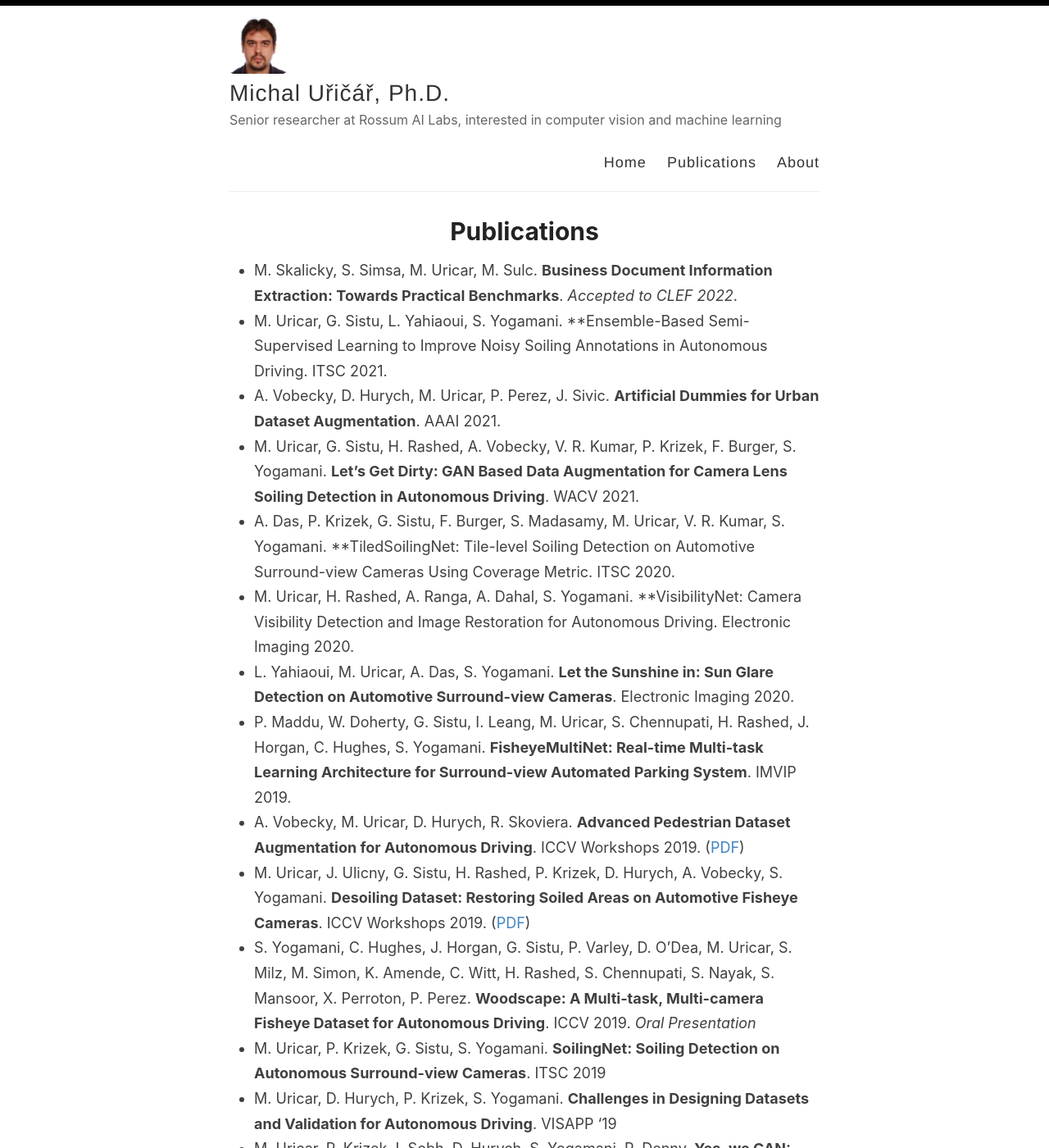
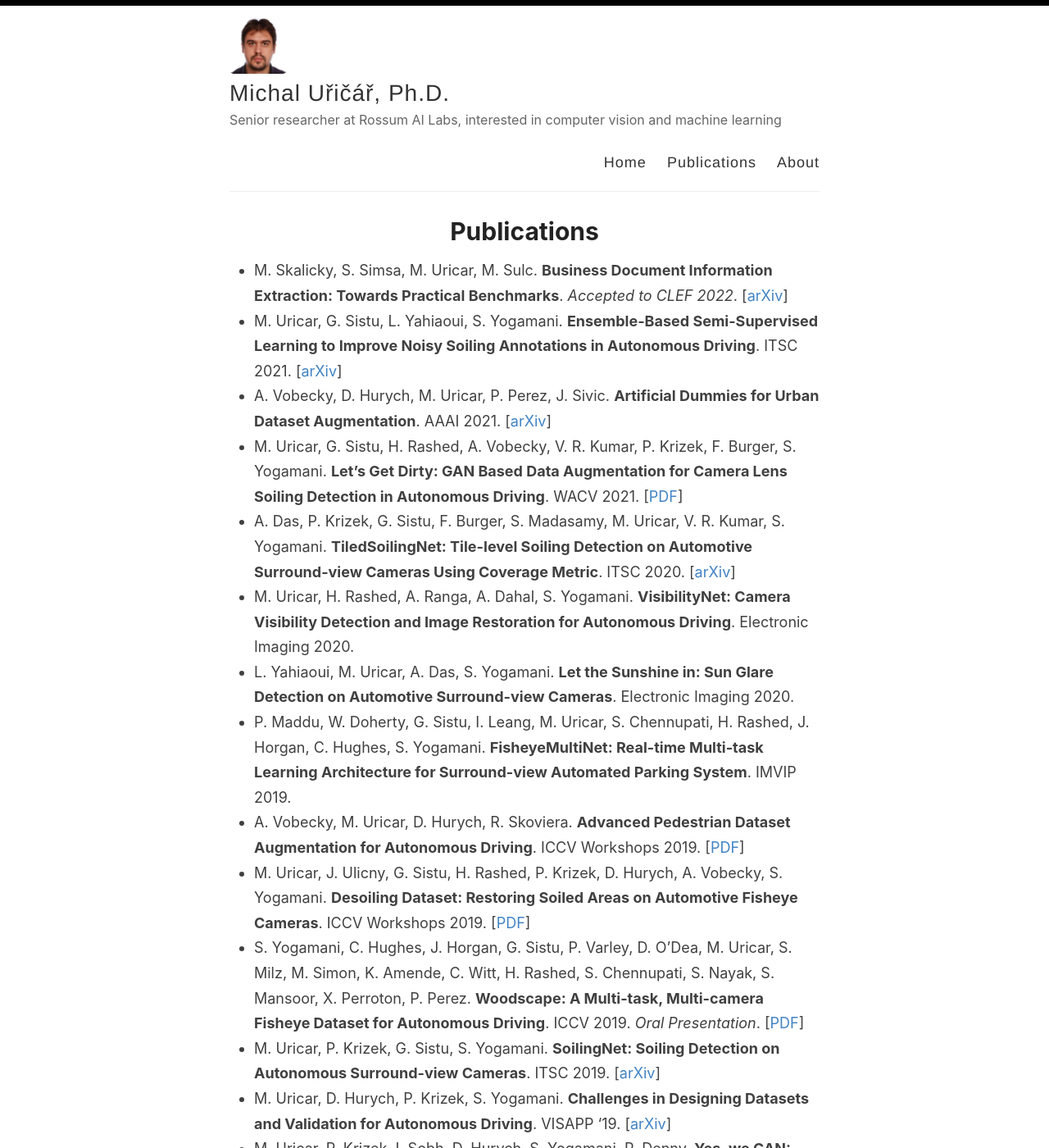
Before and after one commit to uricamic/uricamic.github.io, a Jekyll site: the page built from _pages/publications.md, in a window 1280 px wide and 1400 px high. Shown: the whole window at 82% size. Built offline with Jekyll 4.4.1, drawn with Linux system fonts in a browser that asks for light colours; some of the changed text lies outside the part shown.

Commit message:
Update publications.md

```diff
--- a/_pages/publications.md
+++ b/_pages/publications.md
@@ -4,26 +4,26 @@ title: Publications
 permalink: /publications/
 ---
 
-- M. Skalicky, S. Simsa, M. Uricar, M. Sulc. **Business Document Information Extraction: Towards Practical Benchmarks**. *Accepted to CLEF 2022*.
-- M. Uricar, G. Sistu, L. Yahiaoui, S. Yogamani. **Ensemble-Based Semi-Supervised Learning to Improve Noisy Soiling Annotations in Autonomous Driving. ITSC 2021.
-- A. Vobecky, D. Hurych, M. Uricar, P. Perez, J. Sivic. **Artificial Dummies for Urban Dataset Augmentation**. AAAI 2021.
-- M. Uricar, G. Sistu, H. Rashed, A. Vobecky, V. R. Kumar, P. Krizek, F. Burger, S. Yogamani. **Let's Get Dirty: GAN Based Data Augmentation for Camera Lens Soiling Detection in Autonomous Driving**. WACV 2021.
-- A. Das, P. Krizek, G. Sistu, F. Burger, S. Madasamy, M. Uricar, V. R. Kumar, S. Yogamani. **TiledSoilingNet: Tile-level Soiling Detection on Automotive Surround-view Cameras Using Coverage Metric. ITSC 2020.
-- M. Uricar, H. Rashed, A. Ranga, A. Dahal, S. Yogamani. **VisibilityNet: Camera Visibility Detection and Image Restoration for Autonomous Driving. Electronic Imaging 2020.
+- M. Skalicky, S. Simsa, M. Uricar, M. Sulc. **Business Document Information Extraction: Towards Practical Benchmarks**. *Accepted to CLEF 2022*. [[arXiv](https://arxiv.org/abs/2206.11229)]
+- M. Uricar, G. Sistu, L. Yahiaoui, S. Yogamani. **Ensemble-Based Semi-Supervised Learning to Improve Noisy Soiling Annotations in Autonomous Driving**. ITSC 2021. [[arXiv](https://arxiv.org/abs/2105.07930)]
+- A. Vobecky, D. Hurych, M. Uricar, P. Perez, J. Sivic. **Artificial Dummies for Urban Dataset Augmentation**. AAAI 2021. [[arXiv](https://arxiv.org/abs/2012.08274)]
+- M. Uricar, G. Sistu, H. Rashed, A. Vobecky, V. R. Kumar, P. Krizek, F. Burger, S. Yogamani. **Let's Get Dirty: GAN Based Data Augmentation for Camera Lens Soiling Detection in Autonomous Driving**. WACV 2021. [[PDF](https://openaccess.thecvf.com/content/WACV2021/papers/Uricar_Lets_Get_Dirty_GAN_Based_Data_Augmentation_for_Camera_Lens_WACV_2021_paper.pdf)]
+- A. Das, P. Krizek, G. Sistu, F. Burger, S. Madasamy, M. Uricar, V. R. Kumar, S. Yogamani. **TiledSoilingNet: Tile-level Soiling Detection on Automotive Surround-view Cameras Using Coverage Metric**. ITSC 2020. [[arXiv](https://arxiv.org/abs/2007.00801)]
+- M. Uricar, H. Rashed, A. Ranga, A. Dahal, S. Yogamani. **VisibilityNet: Camera Visibility Detection and Image Restoration for Autonomous Driving**. Electronic Imaging 2020.
 - L. Yahiaoui, M. Uricar, A. Das, S. Yogamani. **Let the Sunshine in: Sun Glare Detection on Automotive Surround-view Cameras**. Electronic Imaging 2020.
 - P. Maddu, W. Doherty, G. Sistu, I. Leang, M. Uricar, S. Chennupati, H. Rashed, J. Horgan, C. Hughes, S. Yogamani. **FisheyeMultiNet: Real-time Multi-task Learning Architecture for Surround-view Automated Parking System**. IMVIP 2019.
-- A. Vobecky, M. Uricar, D. Hurych, R. Skoviera. **Advanced Pedestrian Dataset Augmentation for Autonomous Driving**. ICCV Workshops 2019. ([PDF](http://openaccess.thecvf.com/content_ICCVW_2019/papers/ADW/Vobecky_Advanced_Pedestrian_Dataset_Augmentation_for_Autonomous_Driving_ICCVW_2019_paper.pdf))
-- M. Uricar, J. Ulicny, G. Sistu, H. Rashed, P. Krizek, D. Hurych, A. Vobecky, S. Yogamani. **Desoiling Dataset: Restoring Soiled Areas on Automotive Fisheye Cameras**. ICCV Workshops 2019. ([PDF](https://openaccess.thecvf.com/content_ICCVW_2019/papers/AUTONUE/Uricar_Desoiling_Dataset_Restoring_Soiled_Areas_on_Automotive_Fisheye_Cameras_ICCVW_2019_paper.pdf))
-- S. Yogamani, C. Hughes, J. Horgan, G. Sistu, P. Varley, D. O'Dea, M. Uricar, S. Milz, M. Simon, K. Amende, C. Witt, H. Rashed, S. Chennupati, S. Nayak, S. Mansoor, X. Perroton, P. Perez. **Woodscape: A Multi-task, Multi-camera Fisheye Dataset for Autonomous Driving**. ICCV 2019. *Oral Presentation*
-- M. Uricar, P. Krizek, G. Sistu, S. Yogamani. **SoilingNet: Soiling Detection on Autonomous Surround-view Cameras**. ITSC 2019
-- M. Uricar, D. Hurych, P. Krizek, S. Yogamani. **Challenges in Designing Datasets and Validation for Autonomous Driving**. VISAPP '19
-- M. Uricar, P. Krizek, I. Sobh, D. Hurych, S. Yogamani, P. Denny. **Yes, we GAN: Applying Adversarial Techniques for Autonomous Driving**. Electronic Imaging 2019.
+- A. Vobecky, M. Uricar, D. Hurych, R. Skoviera. **Advanced Pedestrian Dataset Augmentation for Autonomous Driving**. ICCV Workshops 2019. [[PDF](http://openaccess.thecvf.com/content_ICCVW_2019/papers/ADW/Vobecky_Advanced_Pedestrian_Dataset_Augmentation_for_Autonomous_Driving_ICCVW_2019_paper.pdf)]
+- M. Uricar, J. Ulicny, G. Sistu, H. Rashed, P. Krizek, D. Hurych, A. Vobecky, S. Yogamani. **Desoiling Dataset: Restoring Soiled Areas on Automotive Fisheye Cameras**. ICCV Workshops 2019. [[PDF](https://openaccess.thecvf.com/content_ICCVW_2019/papers/AUTONUE/Uricar_Desoiling_Dataset_Restoring_Soiled_Areas_on_Automotive_Fisheye_Cameras_ICCVW_2019_paper.pdf)]
+- S. Yogamani, C. Hughes, J. Horgan, G. Sistu, P. Varley, D. O'Dea, M. Uricar, S. Milz, M. Simon, K. Amende, C. Witt, H. Rashed, S. Chennupati, S. Nayak, S. Mansoor, X. Perroton, P. Perez. **Woodscape: A Multi-task, Multi-camera Fisheye Dataset for Autonomous Driving**. ICCV 2019. *Oral Presentation*. [[PDF](https://openaccess.thecvf.com/content_ICCV_2019/papers/Yogamani_WoodScape_A_Multi-Task_Multi-Camera_Fisheye_Dataset_for_Autonomous_Driving_ICCV_2019_paper.pdf)]
+- M. Uricar, P. Krizek, G. Sistu, S. Yogamani. **SoilingNet: Soiling Detection on Autonomous Surround-view Cameras**. ITSC 2019. [[arXiv](https://arxiv.org/abs/1905.01492)]
+- M. Uricar, D. Hurych, P. Krizek, S. Yogamani. **Challenges in Designing Datasets and Validation for Autonomous Driving**. VISAPP '19. [[arXiv](https://arxiv.org/abs/1901.09270)]
+- M. Uricar, P. Krizek, I. Sobh, D. Hurych, S. Yogamani, P. Denny. **Yes, we GAN: Applying Adversarial Techniques for Autonomous Driving**. Electronic Imaging 2019. [[arXiv](https://arxiv.org/abs/1902.03442)]
 - M. Uricar, P. Krizek, D. Hurych, S. Yogamani. **Towards optimal design of datasets and validation scheme for autonomous driving**. CRACT: Critiquing and Correcting Trends in Machine Learning, NeurIPS Workshops, 2018.
-- M. Uricar, R. Timofte, R. Rothe, J. Matas. **Structured Output SVM Prediction of Apparent Age, Gender and Smile From Deep Features**. CVPRw 2016. *3rd place on the Apperant Age Track of the LAP 2016 Challenge*.
-- M. Uricar, V. Franc, D. Thomas, A. Sugimoto, and V. Hlavac. **Multi-view facial landmark detector learned by the Structured Output SVM**. Image and Vision Computing, 2016.
+- M. Uricar, R. Timofte, R. Rothe, J. Matas. **Structured Output SVM Prediction of Apparent Age, Gender and Smile From Deep Features**. CVPRw 2016. *3rd place on the Apperant Age Track of the LAP 2016 Challenge*. [[PDF](https://www.cv-foundation.org/openaccess/content_cvpr_2016_workshops/w18/papers/Uricar_Structured_Output_SVM_CVPR_2016_paper.pdf)]
+- M. Uricar, V. Franc, D. Thomas, A. Sugimoto, and V. Hlavac. **Multi-view facial landmark detector learned by the Structured Output SVM**. Image and Vision Computing, 2016. [[PDF](http://www.dgcv.nii.ac.jp/Publications/Papers/2016/ivc2016.pdf)]
 - J. Cech, V. Franc, M. Uricar, and J. Matas. **Multi-view facial landmark detection by using a 3D shape model**. Image and Vision Computing, 2016.
-- M. Uricar, V. Franc, and V. Hlavac. **Facial Landmark Tracking by Tree-Based Deformable Part Model Based Detector**. 300VW: The IEEE International Conference on Computer Vision (ICCV) Workshops, 2015.
+- M. Uricar, V. Franc, and V. Hlavac. **Facial Landmark Tracking by Tree-Based Deformable Part Model Based Detector**. 300VW: The IEEE International Conference on Computer Vision (ICCV) Workshops, 2015. [[PDF](https://www.cv-foundation.org/openaccess/content_iccv_2015_workshops/w25/papers/Uricar_Facial_Landmark_Tracking_ICCV_2015_paper.pdf)]
 - M. Uricar, V. Franc, D. Thomas, A. Sugimoto, and V. Hlavac. **Real-time Multi-view Facial Landmark Detector Learned by the Structured Output SVM**. BWILD '15: International Workshop on Biometrics in the Wild, 2015.
-- M. Uricar, V. Franc, and V. Hlavac. **Bundle Methods for Structured Output Learning - Back to the Roots**. SCIA 2013
-- M. Uricar, V. Franc and V. Hlavac. **Detector of Facial Landmarks Learned by the Structured Output SVM**. VISAPP '12: Proceedings of the 7th International Conference on Computer Vision Theory and Applications, 2012. *Received Best Paper Award*
-- M. Uricar and V. Franc. **Efficient Algorithm for Regularized Risk Minimization**. CVWW 2012
+- M. Uricar, V. Franc, and V. Hlavac. **Bundle Methods for Structured Output Learning - Back to the Roots**. SCIA 2013. [[PDF](https://link.springer.com/content/pdf/10.1007/978-3-642-38886-6_16.pdf)]
+- M. Uricar, V. Franc and V. Hlavac. **Detector of Facial Landmarks Learned by the Structured Output SVM**. VISAPP '12: Proceedings of the 7th International Conference on Computer Vision Theory and Applications, 2012. *Received Best Paper Award*. [[PDF](https://www.scitepress.org/Papers/2012/38637/38637.pdf)]
+- M. Uricar and V. Franc. **Efficient Algorithm for Regularized Risk Minimization**. CVWW 2012. [[PDF](ftp://cmp.felk.cvut.cz/pub/cmp/articles/uricar/cvww2012_talk.pdf)]
```
